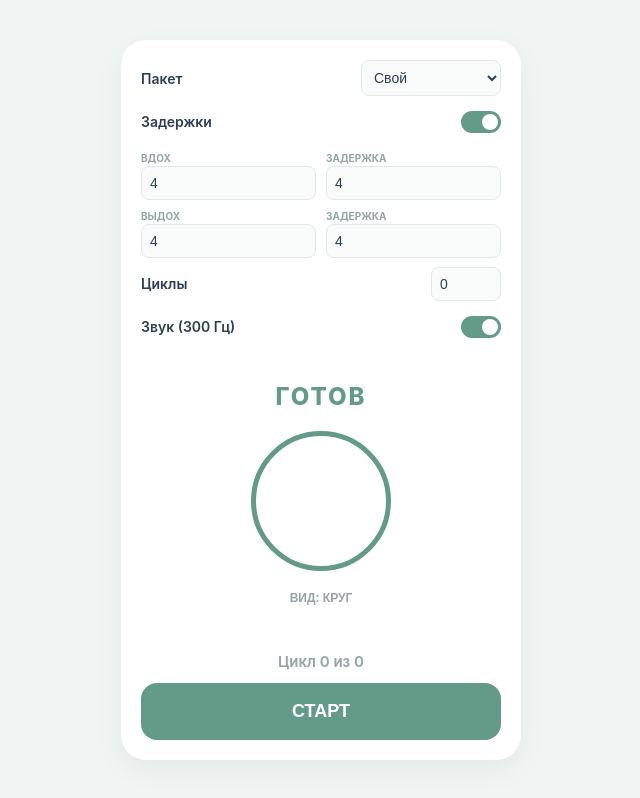
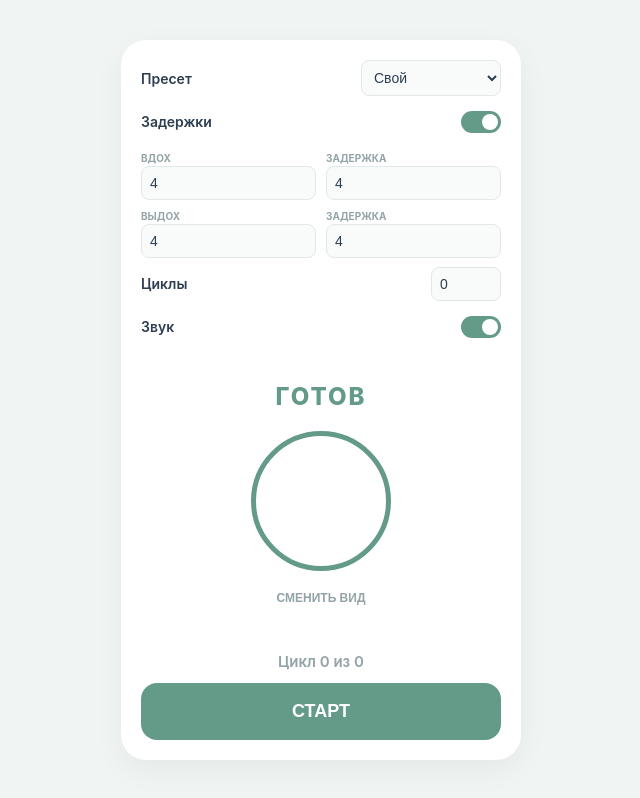
Before and after one commit to aMaxm/pranayama, a plain HTML site: page index.html in a window 1280 px wide. Shown: the whole page, without its empty margins (319-959 px from the left). Drawn offline with Linux system fonts and the light colour scheme.

Commit message:
Update index.html

```diff
--- a/index.html
+++ b/index.html
@@ -142,7 +142,7 @@
 <div class="app-container">
     <div class="settings-block">
         <div class="row">
-            <span class="label">Пакет</span>
+            <span class="label">Пресет</span>
             <select id="preset">
                 <option value="custom">Свой</option>
                 <option value="4-4-4-4">Квадрат (4-4-4-4)</option>
@@ -168,7 +168,7 @@
             <input type="number" id="total" value="0" style="width: 70px;">
         </div>
         <div class="row">
-            <span class="label">Звук (300 Гц)</span>
+            <span class="label">Звук</span>
             <label class="switch">
                 <input type="checkbox" id="snd-sw" checked>
                 <span class="slider"></span>
@@ -182,7 +182,7 @@
             <div id="circle" class="circle"></div>
         </div>
         <div id="bar" class="bar-wrap"><div id="bar-fill" class="bar-fill"></div></div>
-        <button id="mode-btn">ВИД: КРУГ</button>
+        <button id="mode-btn">СМЕНИТЬ ВИД</button>
     </div>
 
     <div class="footer-block">
```
